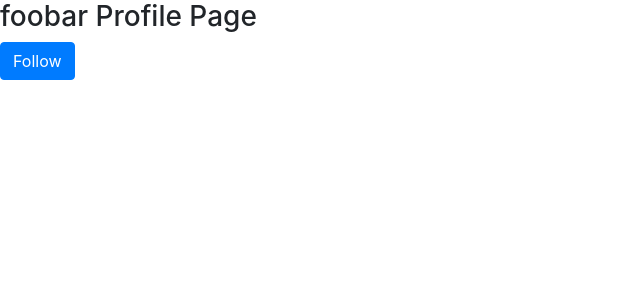
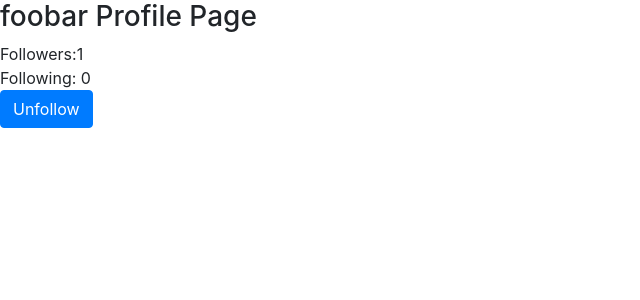
Before and after one commit to Soliden-96/network, a Django app: page /profile/1 in a window 1280 px wide. Shown: the part 56-356 px from the top of the page, without its empty margins (0-640 px from the left). Run offline with Django 3.2, Linux system fonts and the light colour scheme; a user stored in the database is signed in; data comes from the database, SQL or seed files in the repository; both versions use the stored data as it was after the commit; some libraries are stand-ins or nearby versions.

Commit message:
profile page done

```diff
--- a/network/static/network/profile.js
+++ b/network/static/network/profile.js
@@ -1,28 +1,83 @@
 import { load_posts, show_post } from './posts.js';
 
 document.addEventListener('DOMContentLoaded',() => {
-    let userid = parseInt(document.querySelector('#posts').dataset.user_id,10);
-    console.log(userid);
-    load_posts(userid);
+    console.log('loading...');
 
-    const followButton = document.querySelector('#follow');
-    followButton.addEventListener('click', () => {
-        if (followButton.dataset.followState === "tofollow"){
-            follow(userid);
-        } else if (followButton.dataset.followState === "followed"){
-            unfollow(userid);
+    if (document.querySelector('#profile-page')){
+
+        let userid = parseInt(document.querySelector('#posts').dataset.user_id,10);
+        console.log(userid);
+
+        load_posts(userid);
+
+        const followButton = document.querySelector('#follow');
+
+        if (followButton){
+            followButton.addEventListener('click', (event) => {
+                event.preventDefault();
+                console.log("starting event");
+                const csrfToken = document.querySelector('[name=csrfmiddlewaretoken]').value;
+                let followed = followButton.dataset.followed;
+                console.log(followed);
+                if (followed === "not-followed"){
+                    console.log("Following...");
+                    follow(userid,csrfToken,followButton);
+                } else if (followed === "followed"){
+
+                    console.log("Unfollowing...")
+                    unfollow(userid,csrfToken,followButton);
+                }
+        });
         }
-    });
+    }
 });
 
-function follow(userid){
+function follow(userid,csrfToken,followButton){
     fetch(`/follow/${userid}`,{
         method:'POST',
+        headers:{
+            'X-CSRFToken': csrfToken
+        },
         body:JSON.stringify({
-            followed_id:userid
+            follow_id:userid
         })
     })
-    .then(response => {
-        console.log(response);
+    .then(response => response.json())
+    .then(data => {
+        console.log(data.message);
+        followButton.dataset.followed = "followed";
+        followButton.innerHTML = "Unfollow";
+        let count = parseInt(document.querySelector('#followers').innerHTML,10);
+        console.log(count);
+        count++;
+        document.querySelector('#followers').innerHTML = count;
+    })
+    .catch(error => {
+        console.log(error);
     });
 }
+
+function unfollow(userid,csrfToken,followButton){
+    fetch(`/unfollow/${userid}`,{
+        method:'DELETE',
+        headers:{
+            'X-CSRFToken': csrfToken
+        },
+        body:JSON.stringify({
+            follow_id:userid
+        })
+    })
+    .then(response => response.json())
+    .then(data => {
+        console.log(data.message);
+        followButton.dataset.followed = "not-followed";
+        followButton.innerHTML = "Follow";
+        let count = parseInt(document.querySelector('#followers').innerHTML,10);
+        console.log(count);
+        count--;
+        document.querySelector('#followers').innerHTML = count;
+    })
+    .catch(error => {
+        console.log(error);
+    });
+}
--- a/network/templates/network/index.html
+++ b/network/templates/network/index.html
@@ -16,8 +16,8 @@
         </div>
     </div>
 
-    <div id="posts">
-
+    <div id="main-page">
+        <div id="posts"></div>
     </div>
 
 {% endblock %}
--- a/network/templates/network/profile.html
+++ b/network/templates/network/profile.html
@@ -5,8 +5,27 @@
 {% block body %}
 
 <h3>{{ user_profile.username }} Profile Page</h3>
-<button id="follow" class="btn btn-primary" data-followState="toFollow">Follow</button>
+<div></div>
+<div>Followers:<span id="followers">{{ followers }}</span></div>
+<div>Following: {{ following }}</div>
+
+{% if request.user.is_authenticated and request.user != user_profile %}
+<form  id="followForm" >
+    {% csrf_token %}
+    <button id="follow" type="submit" class="btn btn-primary" data-followed="{% if followed %}followed{% else %}not-followed{% endif %}">
+        {% if followed %}
+            Unfollow
+        {% else %}
+            Follow
+        {% endif %}
+    </button>
+</form>
+{% endif %}
+
+
+<div id="profile-page">
 <div id="posts" data-user_id="{{ user_profile.id }}"></div>
+</div>
 
 {% endblock %}
 
--- a/network/urls.py
+++ b/network/urls.py
@@ -11,5 +11,6 @@ urlpatterns = [
     path("add_post", views.add_post, name="add_post"),
     path("load_posts/<posts>", views.load_posts, name="load_posts"),
     path("profile/<int:id>", views.profile, name="profile"),
-    path("follow/<int:id>", views.follow, name="follow")
+    path("follow/<int:id>", views.follow, name="follow"),
+    path("unfollow/<int:id>", views.unfollow, name="unfollow")
 ]
--- a/network/views.py
+++ b/network/views.py
@@ -9,7 +9,7 @@ import datetime
 import json
 import time
 
-from .models import User,Post
+from .models import *
 
 
 def index(request):
@@ -114,8 +114,18 @@ def load_posts(request,posts):
 
 def profile(request,id):
     user_profile = User.objects.get(id=id)
+    followed = Follow.objects.filter(followed=user_profile, follower=request.user).exists()
+    followers = Follow.objects.filter(followed=user_profile).count()
+    following = Follow.objects.filter(follower=user_profile).count()
 
-    return render(request, "network/profile.html",{"user_profile":user_profile})
+    context = {
+        "user_profile":user_profile,
+        "followed":followed,
+        "followers":followers,
+        "following":following
+    }
+
+    return render(request, "network/profile.html",context)
 
 
 def follow(request,id):
@@ -128,10 +138,27 @@ def follow(request,id):
     follower = request.user
 
     data = json.loads(request.body)
-    followed_id = data.get("followed_id","")
+    followed_id = data.get("follow_id", "")
     followed = User.objects.get(pk=followed_id)
 
     follow = Follow(follower=follower, followed=followed)
     follow.save()
 
     return JsonResponse({"message":f"{follower} now follows {followed}"},status=200)
+
+def unfollow(request,id):
+    if not request.user.is_authenticated:
+        return JsonResponse({"error":"you must login to unfollow"},status=400)
+
+    if request.method != "DELETE":
+        return JsonResponse({"error":"Invalid request"},status=400)
+
+    follower = request.user
+
+    data = json.loads(request.body)
+    followed_id = data.get("follow_id", "")
+    followed = User.objects.get(pk=followed_id)
+
+    Follow.objects.filter(follower=follower, followed=followed).delete()
+
+    return JsonResponse({"message":f"{follower} unfollowed {followed}"}, status=200)
```
Also changed, not shown: network/static/network/posts.js (+6 -3 lines), db.sqlite3.
